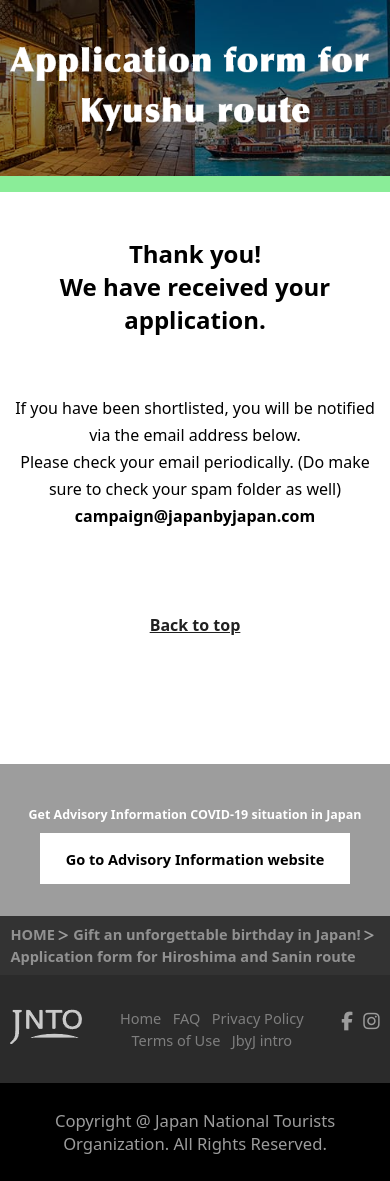
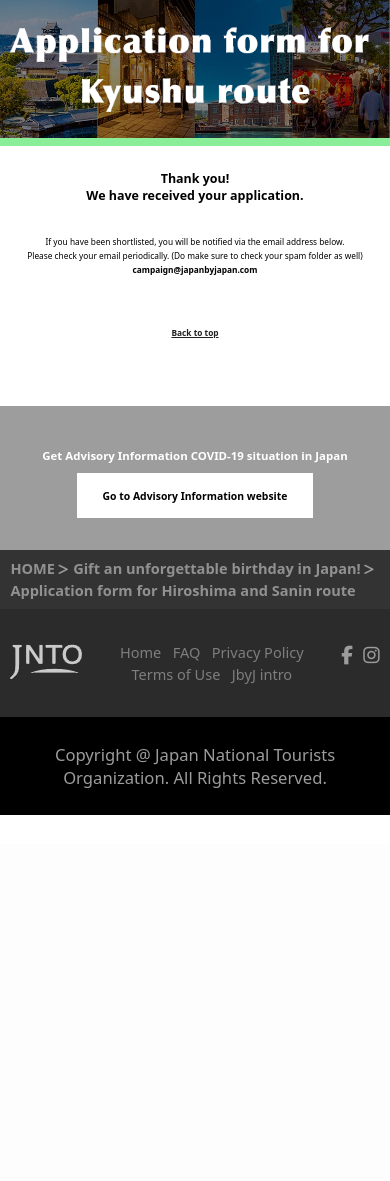
Before and after one commit to MinKyawThu01/kyushu_form, a PHP site: template view/complete.html in a window 390 px wide. After the commit the page ends 815 px from the top, so only its background shows below. Run offline with PHP 8.4, Linux system fonts and the light colour scheme; the template is opened without the code that fills it, so the values that code supplies are empty; some libraries are stand-ins or nearby versions.

Commit message:
[min] added condition for policy checked box, kyushu sp and changed fontsize in covid contact.

```diff
--- a/assets/css/style.css
+++ b/assets/css/style.css
@@ -231,7 +231,7 @@
   box-sizing: border-box;
   }
   .container .form_container .files_upload .f_container .inner_container  .click_upload{
-  padding: 10px;
+  padding: 9px;
   background-color: #fff;
   border: 1px solid #727272;
   font-weight: bold;
@@ -490,6 +490,43 @@
     width: 35%;
     margin-top: 25px;
   }
+  /* completed page */
+ .container .banner .banner_content {
+  background: url("/assets/img/kyushu_kv.png") 50%/cover;
+ }
+ .container .banner .banner_content .inner_container .banner_text {
+  padding: 40px 0;
+ }
+ .container .banner_color {
+  height: 16px;
+  background-color: #8aed98;
+ }
+ .f_container .inner_container .l_main {
+  margin: 45px 0 125px;
+ }
+ .f_container .inner_container h2 {
+  font-size: 24px;
+  line-height: 33px;
+  text-align: center;
+  margin-bottom: 59px;
+ }
+ .f_container .inner_container p {
+  text-align: center;
+  font-size: 16px;
+  line-height: 27px;
+ }
+ .f_container .inner_container .btn_m_top {
+  text-align: center;
+  margin-top: 82px;
+ }
+ .f_container .inner_container .btn_m_top a {
+  font-size: 16px;
+  line-height: 27px;
+  text-align: center;
+  text-decoration: underline;
+  font-weight: 700;
+  color: #212121;
+ }
   /* Media Queries */
   @media only screen and (max-width: 768px)  {
       .f_container {
@@ -503,6 +540,9 @@
       }
       .form_container .f_container p,  span, label,  .form_container .policy  a, input, a {
         font-size: calc(28 / 750 * 100vw);
+      }
+      .form_container .f_container .policy label {
+        font-size: calc(27 / 750 * 100vw)
       }
       .form_container .f_container input[type = "text"], input[type = "email"], input[type = "date"], input[type = "file"]  {
       padding: calc(12 / 750 * 100vw) calc(20 / 750 * 100vw);
@@ -611,7 +651,7 @@
       border-radius: calc(3 / 750 * 100vw);
       }
       .container .form_container .files_upload .f_container .inner_container  .click_upload{
-      padding: calc(10 / 750 * 100vw);
+      padding: calc(9 / 750 * 100vw);
       border-width: calc(1 / 750 * 100vw);
       margin-top: calc(13 / 750 * 100vw);
       font-size: calc(32 / 750 * 100vw);
@@ -621,7 +661,7 @@
       }
       /* policy */
       .container .policy {
-      width: 100%;
+      max-width:  100%;
       margin: calc(50 / 750 * 100vw) auto 0;
       }
       .container .policy .all_checks_label {
@@ -653,11 +693,12 @@
       }
       .container .covid_contact .f_container  p {
       padding: calc(20 / 750 * 100vw) 0px;
-      font-size: calc(24 / 750 * 100vw);
+      font-size: calc(22 / 750 * 100vw);
       margin: 0;
       }
       .container .covid_contact .f_container  a {
       padding: calc(30 / 750 * 100vw) calc(50 / 750 * 100vw);
+      font-size: calc(20 / 750 * 100vw);
       }
       /* jnto */
       .container .jnto {
@@ -704,42 +745,32 @@
       .container .pr_vdo_uploader .pr_modal_inner .pr_vdo_item {
       width: 100%;
       }
-  }
-
- /* completed page */
       .container .banner .banner_content {
-  background: url("/assets/img/kyushu_kv.png") 50%/cover;
+        background: url("/assets/img/kyushu_kv_sp.png") 50%/cover;
        }
       .container .banner .banner_content .inner_container .banner_text {
-  padding: 40px 0;
+        padding: calc(40   / 750 * 100vw) 0;
        }
        .container .banner_color {
-  height: 16px;
-  background-color: #8aed98;
+        height: calc(16   / 750 * 100vw);
        }
        .f_container .inner_container .l_main {
-  margin: 45px 0 125px;
+        margin: calc(45   / 750 * 100vw) 0 calc(125   / 750 * 100vw);
        }
        .f_container .inner_container h2 {
-  font-size: 24px;
-  line-height: 33px;
-  text-align: center;
-  margin-bottom: 59px;
+        font-size: calc(24   / 750 * 100vw);
+        line-height: calc(33   / 750 * 100vw);
+        margin-bottom: calc(59   / 750 * 100vw);
        }
        .f_container .inner_container p {
-  text-align: center;
-  font-size: 16px;
-  line-height: 27px;
+        font-size: calc(16   / 750 * 100vw);
+        line-height: calc(27   / 750 * 100vw);
        }
        .f_container .inner_container .btn_m_top {
-  text-align: center;
-  margin-top: 82px;
+        margin-top: calc(82   / 750 * 100vw);
        }
        .f_container .inner_container .btn_m_top a {
-  font-size: 16px;
-  line-height: 27px;
-  text-align: center;
-  text-decoration: underline;
-  font-weight: 700;
-  color: #212121;
+        font-size: calc(16   / 750 * 100vw);
+        line-height: calc(27   / 750 * 100vw);
        }
+  }
--- a/assets/js/common.js
+++ b/assets/js/common.js
@@ -13,14 +13,16 @@
 const all_input = document.querySelectorAll(".all_input");
 window.onload = function() {
     all_input.forEach((item) => {
+        if(item.checked && item.classList.contains("policy_input")){
+            submit_btn.classList.add("show_pointer");
+        }
         if(item.parentNode.nextElementSibling === null){
             return
         }
         if (item.checked) {
             item.parentNode.nextElementSibling.disabled = false;
             submit_btn.disabled = false;
-            submit_btn.classList.add("show_pointer");
-            item.parentNode.nextElementSibling.classList.remove("dim")
+            item.parentNode.nextElementSibling.classList.remove("dim");
         } else {
             remove_dim_class.classList.add("dim");
             item.parentNode.nextElementSibling.classList.add("dim");
```
Also changed, not shown: assets/img/kyushu_kv_sp.png (added). Lines whose indentation alone changed are shown as unchanged.
